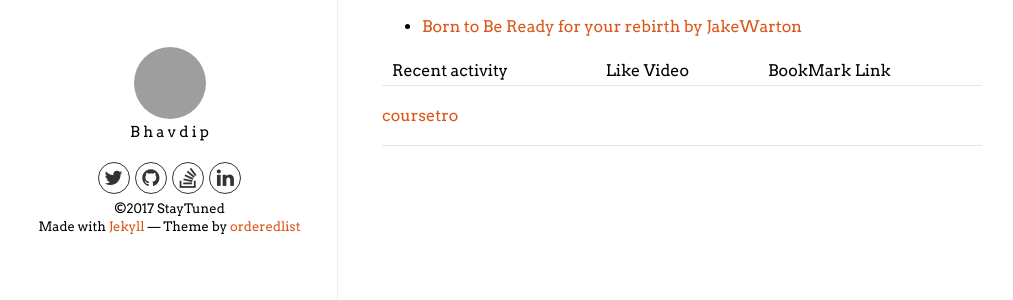
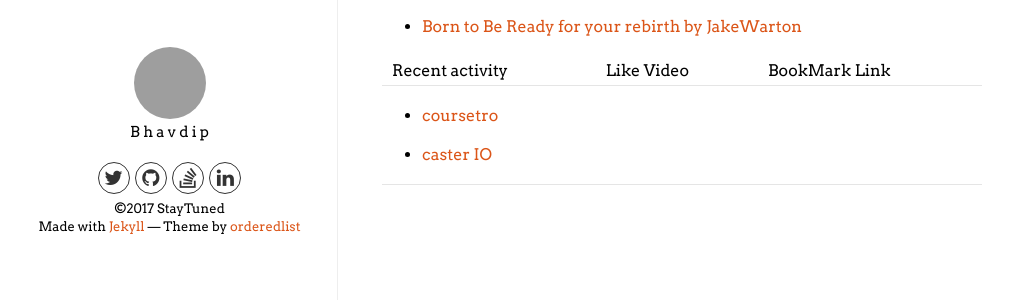
Before and after one commit to Bhavdip/bhavdip.github.io, a Jekyll site: the page built from _posts/2017-01-28-NowThinkAdvanceInAndroid.md, in a window 1280 px wide and 940 px high. Shown: the part 635-935 px from the top of the window, without its empty margins (133-1146 px from the left). Built offline with Jekyll 4.4.1, drawn with Linux system fonts in a browser that asks for light colours; nearby versions of some CDN libraries; comment, search, counter and statistics services are not loaded; grey boxes are pictures that could not be loaded.

Commit message:
- Update the new post

```diff
--- a/_posts/2017-01-28-NowThinkAdvanceInAndroid.md
+++ b/_posts/2017-01-28-NowThinkAdvanceInAndroid.md
@@ -22,4 +22,6 @@ This post also contents the researching points that I found during learning the
 
 Recent activity | Like Video | BookMark Link
 
-[coursetro](https://coursetro.com/)
+- [coursetro](https://coursetro.com/)
+
+- [caster IO](https://caster.io/)
```
